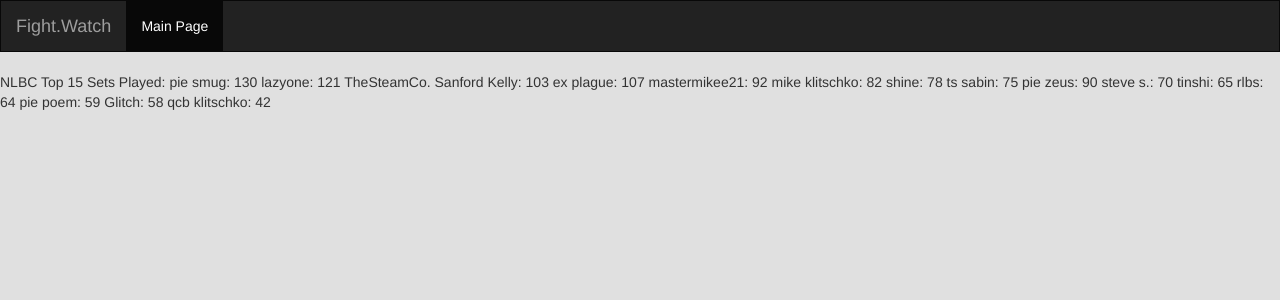
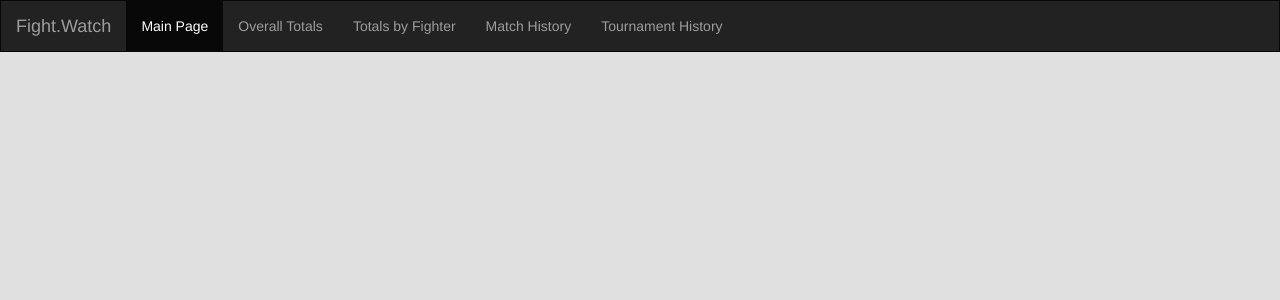
Before and after one commit to thingdeux/fightwatch, a Python web app: template templates/stats.html in a window 1280 px wide. Shown: the top 300 px of the page. Run offline with Jinja, Linux system fonts and the light colour scheme; the template is opened without the code that fills it, so the values that code supplies are empty; some libraries are stand-ins or nearby versions.

Commit message:
Added stats by fighter handler.

```diff
--- a/src/elasticsearch_query.py
+++ b/src/elasticsearch_query.py
@@ -30,9 +30,11 @@ def match_query_by_name(name):
         final_names = set([
             results['fields']['name'][0]for results in query['hits']['hits']])
 
-        print final_names
+        return final_names
+
     except Exception as err:
         print err
+        return ("No Results Found or Major Error")
 
 if __name__ == "__main__":
     argument = sys.argv[1]
--- a/templates/stats.html
+++ b/templates/stats.html
@@ -1,31 +1,21 @@
 {% extends "base.html" %}
 
-{% block title %} Fight.Watch - Stats
-{% endblock%}
+{% block title %} Fight.Watch - Stats {% endblock%}
 
 {% block overwrite_navbar %}
     <li class="active"><a class = "site_modify_link" href="/">Main Page</a>
+    <li><a class = "site_modify_link" href="/">Overall Totals</a>
+    <li><a class = "site_modify_link" href="/">Totals by Fighter</a>
+    <li><a class = "site_modify_link" href="/">Match History</a>
+    <li><a class = "site_modify_link" href="/">Tournament History</a>
 {% endblock %}
 
 
 {% block body %}
-
-
-NLBC Top 15 Sets Played:
-    pie smug: 130
-    lazyone: 121
-    TheSteamCo. Sanford Kelly: 103
-    ex plague: 107
-    mastermikee21: 92
-    mike klitschko: 82
-    shine: 78
-    ts sabin: 75
-    pie zeus: 90
-    steve s.: 70
-    tinshi: 65
-    rlbs: 64
-    pie poem: 59
-    Glitch: 58
-    qcb klitschko: 42
-
+    <div class="container-fluid">
+        <div class="row">
+            {% block stats %}
+            {% endblock %}
+        </div>
+    </div>
 {% endblock %}
```
Also changed, not shown: main.py (+38 -5 lines), 1 other file.
